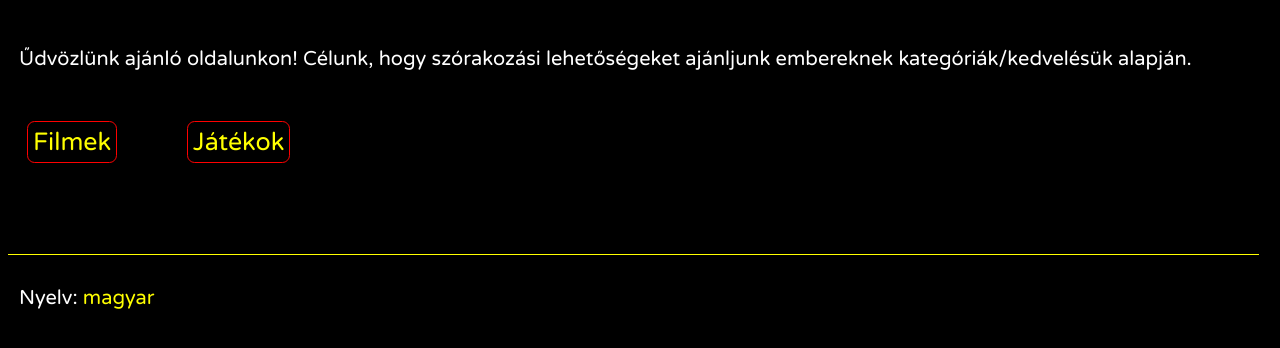
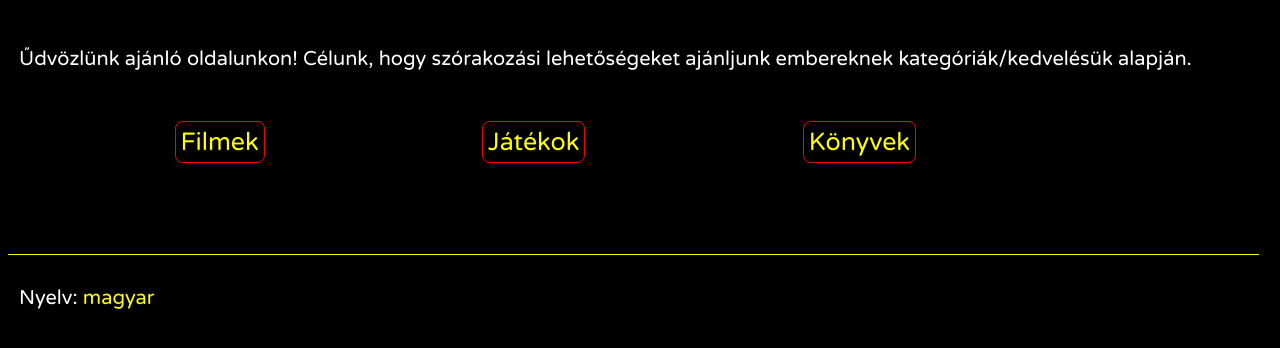
Before and after one commit to hutteraron3/csecsoliverfele-projekt, a plain HTML site: page index.html in a window 1280 px wide. Shown: the part 146-494 px from the top of the page. Drawn offline with Linux system fonts and the light colour scheme.

Commit message:
nav size fix

```diff
--- a/index.html
+++ b/index.html
@@ -20,7 +20,7 @@
     <p>
         Űdvözlünk ajánló oldalunkon! Célunk, hogy szórakozási lehetőségeket ajánljunk embereknek kategóriák/kedvelésük alapján.
     </p>
-    <iframe src="nav/types.html" frameborder="0"></iframe>
+    <iframe class="nav_es_egyebek" src="nav/types.html" frameborder="0"></iframe>
     <footer>
         <p>
             Nyelv: <a href="index.html">magyar</a>
--- a/style.css
+++ b/style.css
@@ -29,6 +29,9 @@
     /* padding: 20px 10px; */
     /* width: 95%;
     height: fit-content; */
+}
+.nav_es_egyebek{
+    width: 95%;
 }
 th {
 	font-weight: bolder;
```
